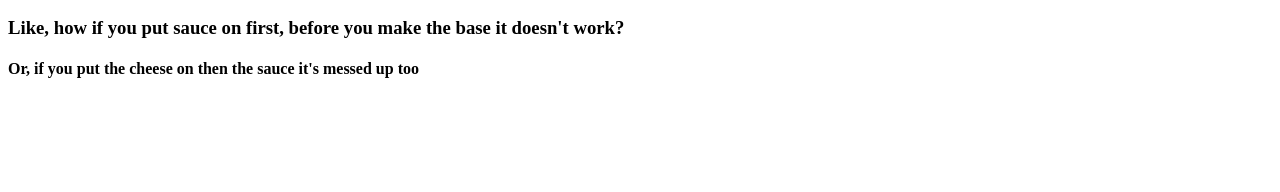
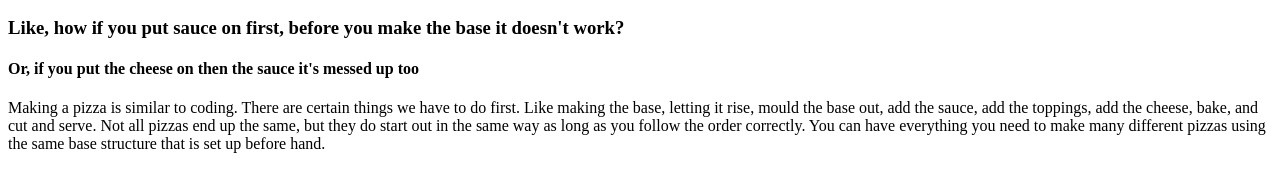
Before and after one commit to OraMok620/Oi-Shun-Mok-GWDS-week-2-, a plain HTML site: page index.html in a window 1280 px wide. Shown: the part 110-302 px from the top of the page. Drawn offline with Linux system fonts and the light colour scheme.

Commit message:
Update index.html

```diff
--- a/index.html
+++ b/index.html
@@ -12,5 +12,15 @@
  <h2>Yeah, but have you really thought about it?</h2>
  <h3>Like, how if you put sauce on first, before you make the base it doesn't work?</h3>
  <h4>Or, if you put the cheese on then the sauce it's messed up too</h4>
+
+ <!-- Add some copy here-->
+ <p>Making a pizza is similar to coding. There are
+ certain things we have to do first. Like making the base,
+ letting it rise, mould the base out, add the sauce, add the toppings,
+ add the cheese, bake, and cut and serve. Not all pizzas end up the same,
+ but they do start out in the same way as long as you follow the order correctly.
+ You can have everything you need to make many different pizzas using the same base
+ structure that is set up before hand.</p>
+
 </body>
 </html>
```
